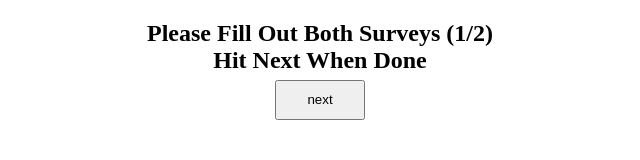
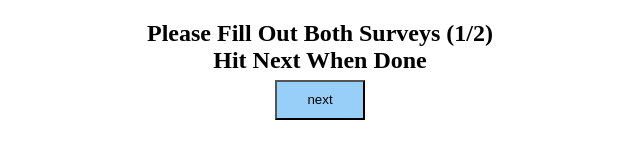
Before and after one commit to JakeSchool/teacher-survey, a website: page public/index.html in a window 1280 px wide. Shown: the whole page, without its empty margins (320-960 px from the left). Drawn offline with Linux system fonts and the light colour scheme; no server answers.

Commit message:
add blue background to button

```diff
--- a/public/main.css
+++ b/public/main.css
@@ -29,4 +29,5 @@ iframe {
     width: 7vw;
     height: 5vh;
     margin: 2.5vh auto;
+    background-color: #63b7f7aa;
 }
```
